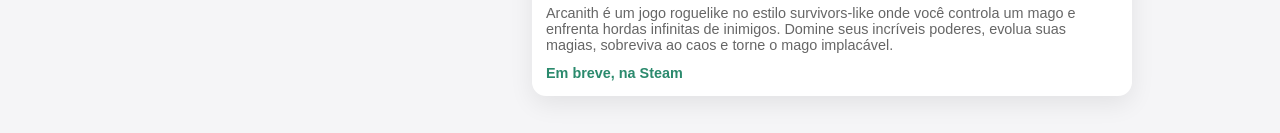
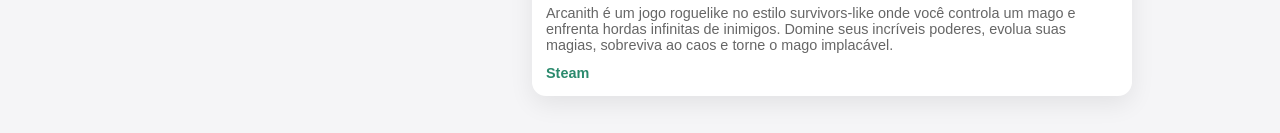
Before and after one commit to devb4u3r/portfolio, a plain HTML site: page index.html in a window 1280 px wide. Shown: the part 933-1066 px from the top of the page. Drawn offline with Linux system fonts and the light colour scheme.

Commit message:
Update Steam link for Arcanith game

```diff
--- a/index.html
+++ b/index.html
@@ -214,7 +214,7 @@
         <div class="card-content">
           <h3>Arcanith</h3>
           <p>Arcanith é um jogo roguelike no estilo survivors-like onde você controla um mago e enfrenta hordas infinitas de inimigos. Domine seus incríveis poderes, evolua suas magias, sobreviva ao caos e torne o mago implacável.</p>
-          <a href="#" target="_blank">Em breve, na Steam</a>
+          <a href="https://store.steampowered.com/app/4558170/Arcanith/" target="_blank">Steam</a>
         </div>
       </div>
 
```
